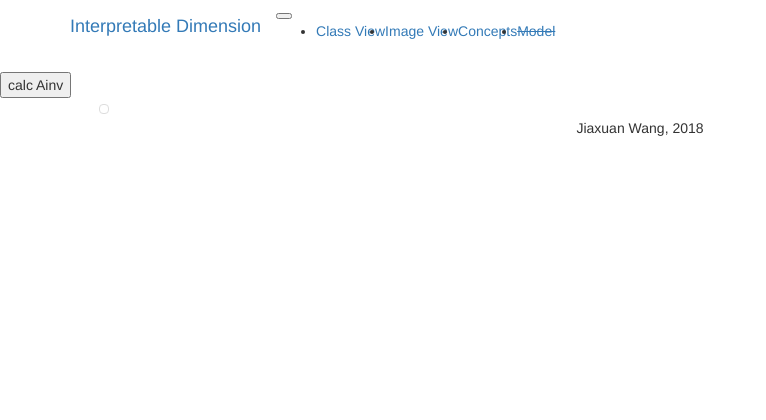
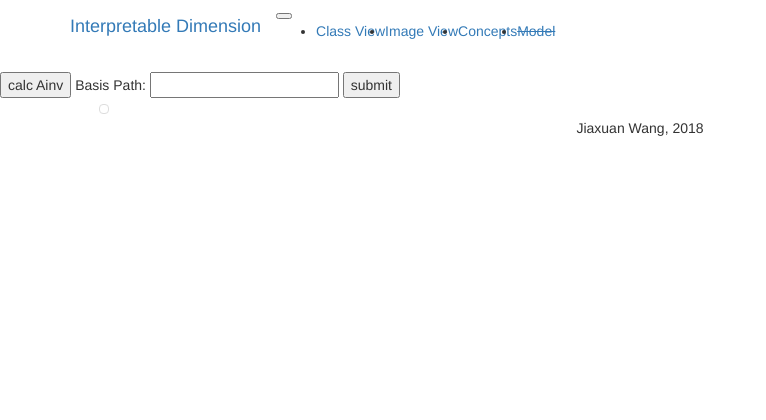
Before and after one commit to nathanwang000/faithful_interpretation, a Flask app: template webapp/templates/gallery/concepts.html in a window 1280 px wide. Shown: the top 420 px of the page, without its empty margins (0-766 px from the left). Run offline with Flask 2, Linux system fonts and the light colour scheme; the template is opened without the code that fills it: most values are stand-ins (such as "Sample title", 1, 10 or a date in 2020); parts of the project's set-up code (start-up, migrations or seed data) failed here and were passed over; some libraries are stand-ins or nearby versions.

Commit message:
color shape initialization done

```diff
--- a/webapp/main.py
+++ b/webapp/main.py
@@ -9,7 +9,7 @@ import torch.nn.functional as F
 from glob import glob
 import cv2
 from src.utility import preprocess_im, convert_image_np, getImageNetDict, load_basis
-from src.utility import extract_features, getContribution, predict
+from src.utility import extract_features, getContribution, predict, load_imagenet_basis
 import torch.optim as optim
 import torch.nn as nn
 import copy
@@ -20,8 +20,9 @@ from torch.utils.data import Dataset, DataLoader, TensorDataset
 from torch.autograd import Variable
 from src.parallel_run import ProcessManager
 import multiprocessing as mp
+import settings
 
-# load model and annotations
+# load model and labels
 alexnet = models.alexnet(pretrained=True).cuda()
 model = copy.deepcopy(alexnet).cuda()
 model.classifier = nn.Sequential(*list(alexnet.classifier.children())[:-1])
@@ -31,19 +32,32 @@ print('after loading the model')
 imagenetdict = getImageNetDict()
 
 # load basis:
-basis = load_basis(filedir='static/images/tiny-imagenet-200/train/*',
-                   n_per_class=21)
-basis_history = [[b, b] for b in basis]
-basis_index = dict([(b,i) for i, b in enumerate(basis)])
-
-features = extract_features(model, basis)
-A = features.transpose(0,1).data.cpu().numpy()
-
-newW = W.dot(A) # the new data
-upload_dir = "static/images/tests"
-
+BASIS = None
+BASIS_HISTORY = None
+BASIS_INDEX = None
+A = None
+newW = None
 Ainv = None
 
+def get_basis(path="static/images/color_shape_separate/*"):
+    global BASIS, BASIS_HISTORY, BASIS_INDEX, A, newW, Ainv
+    if path == 'imagenet':
+        BASIS = load_imagenet_basis(filedir='static/images/tiny-imagenet-200/train/*',
+                                    n_per_class=21)
+    else:
+        BASIS = load_basis(filedir=path)
+    BASIS_HISTORY = [[b, b] for b in BASIS]
+    BASIS_INDEX = dict([(b,i) for i, b in enumerate(BASIS)])
+
+    features = extract_features(model, BASIS)
+    A = features.transpose(0,1).data.cpu().numpy()
+
+    newW = W.dot(A)
+    Ainv = None
+
+get_basis()
+
+# helper to find Ainv
 def getAinv():
     return np.linalg.pinv(A)
 
@@ -75,6 +89,19 @@ def app_update_Ainv():
     update_Ainv()
     return "update Ainv"
 
+@app.route('/change_basis', methods=['POST'])
+def app_change_basis():
+    basis_class = request.values['basis_class']
+    if basis_class == 'imagenet':
+        im_path = basis_class
+    else:
+        im_path = os.path.join("static/images/", basis_class) + "/*"
+    get_basis(im_path)
+    # PM._terminateAll()
+    # PM.add(target=get_basis, args=(basis_path,))
+    # PM.run()
+    return "change basis"
+
 @app.route('/', methods=['POST', 'GET'])
 def index():
     cat_id = [107, 249, 940, 1, 2, 113]
@@ -89,7 +116,7 @@ def index():
     id2image = {}
     for predict_id in cat_id:
         theta, images, _, selection = getContribution(newW, predict_id, A, Ainv,
-                                           imagenetdict, basis, net, model,
+                                           imagenetdict, BASIS, net, model,
                                            top=4096)
         id2image[predict_id] = list(zip(theta, images, selection))
 
@@ -115,7 +142,7 @@ def image_view():
         filenames = []
         for im in files:
             filename = secure_filename(im.filename)
-            filename = os.path.join(upload_dir, filename)
+            filename = os.path.join(settings.UPLOAD_DIR, filename)
             im.save(filename)
             filenames.append(filename)
 
@@ -131,7 +158,7 @@ def image_view():
         theta, images, input_weights, selection = getContribution(newW, predict_id=None,
                                                        A=A, Ainv=Ainv,
                                                        imagenetdict=imagenetdict,
-                                                       basis=basis,
+                                                       basis=BASIS,
                                                        net=net, model=model,
                                                        test_image_name=filename,
                                                        coordinate=False,
@@ -145,18 +172,18 @@ def image_view():
 
 @app.route('/concepts', methods=['GET'])
 def concepts_view():
-    return render_template('gallery/concepts.html', basis=basis)
+    return render_template('gallery/concepts.html', basis=BASIS)
 
 @app.route('/basis/<name>', methods=['GET'])
 def concept_show(name): # show particular basis
     image_path = "/".join(name.split('^'))
-    index = basis_index.get(image_path, None)
+    index = BASIS_INDEX.get(image_path, None)
     if index is None:
         name = os.path.basename(image_path)
         image_path = "/".join(name.split('@'))[:-4] # todo: come up with a better scheme
-        index = basis_index.get(image_path, None)
+        index = BASIS_INDEX.get(image_path, None)
     return render_template('gallery/concept_show.html',
-                           basis_set=basis_history[index],
+                           basis_set=BASIS_HISTORY[index],
                            index=index)
 
 @app.route('/basis/', methods=['POST'])
@@ -167,7 +194,7 @@ def swap_basis():
     b = extract_features(model, [impath])[0].data.cpu().numpy()
     A[:,index] = b
     # update basis history
-    basis_history[index][-1] = impath
+    BASIS_HISTORY[index][-1] = impath
     # async update Ainv
     global newW
 
@@ -176,7 +203,7 @@ def swap_basis():
     # update_Ainv()
 
     newW = W.dot(A)
-    basis[index] = impath
+    BASIS[index] = impath
     return "swap basis done"
 
 @app.route('/concepts/<name>', methods=['POST', 'GET'])
@@ -193,13 +220,13 @@ def concept_edit(name):
         with open(new_im_path, "wb") as fh:
             fh.write(body)
 
-        index = basis_index.get(image_path, None)
+        index = BASIS_INDEX.get(image_path, None)
         if index is not None: # now we know it is a basis
             # return extract one column of basis
             b = extract_features(model, [new_im_path])[0].data.cpu().numpy()
             A[:,index] = b
             # update basis history
-            basis_history[index][-1] = new_im_path
+            BASIS_HISTORY[index][-1] = new_im_path
             # async update Ainv
             global newW
 
@@ -208,7 +235,7 @@ def concept_edit(name):
             # update_Ainv()
 
             newW = W.dot(A)
-            basis[index] = new_im_path
+            BASIS[index] = new_im_path
 
     return render_template('gallery/concept_edit.html', name=image_path)
 
--- a/webapp/static/js/main.js
+++ b/webapp/static/js/main.js
@@ -416,6 +416,22 @@ $("#calc_Ainv").click(function() {
 	type: "POST",
 	url: '/update_Ainv'
     }).done(function(){
-	//console.log('add_task_done')
     })
 })
+
+// change basis
+$("button#change_basis").click(function() {
+    console.log('change basis clicked')
+    var basis_class = $("input#change_basis").val()
+    if (basis_class != '') {
+	console.log(basis_class)
+	$.ajax({
+	    type: "POST",
+	    url: '/change_basis',
+	    data: {
+		basis_class: basis_class
+	    }
+	}).done(function(){
+	})
+    }
+})
--- a/webapp/templates/gallery/master.html
+++ b/webapp/templates/gallery/master.html
@@ -65,6 +65,8 @@
     {% endwith %}
 
     <button type="button" id="calc_Ainv">calc Ainv</button>
+    Basis Path: <input type="text" value="" name="change_basis" id="change_basis">
+    <button type="button" id="change_basis">submit</button>
 
     {% block body %}
     {% endblock %}
```
Also changed, not shown: webapp/src/utility.py (+6 -1 lines), 1 other file.
